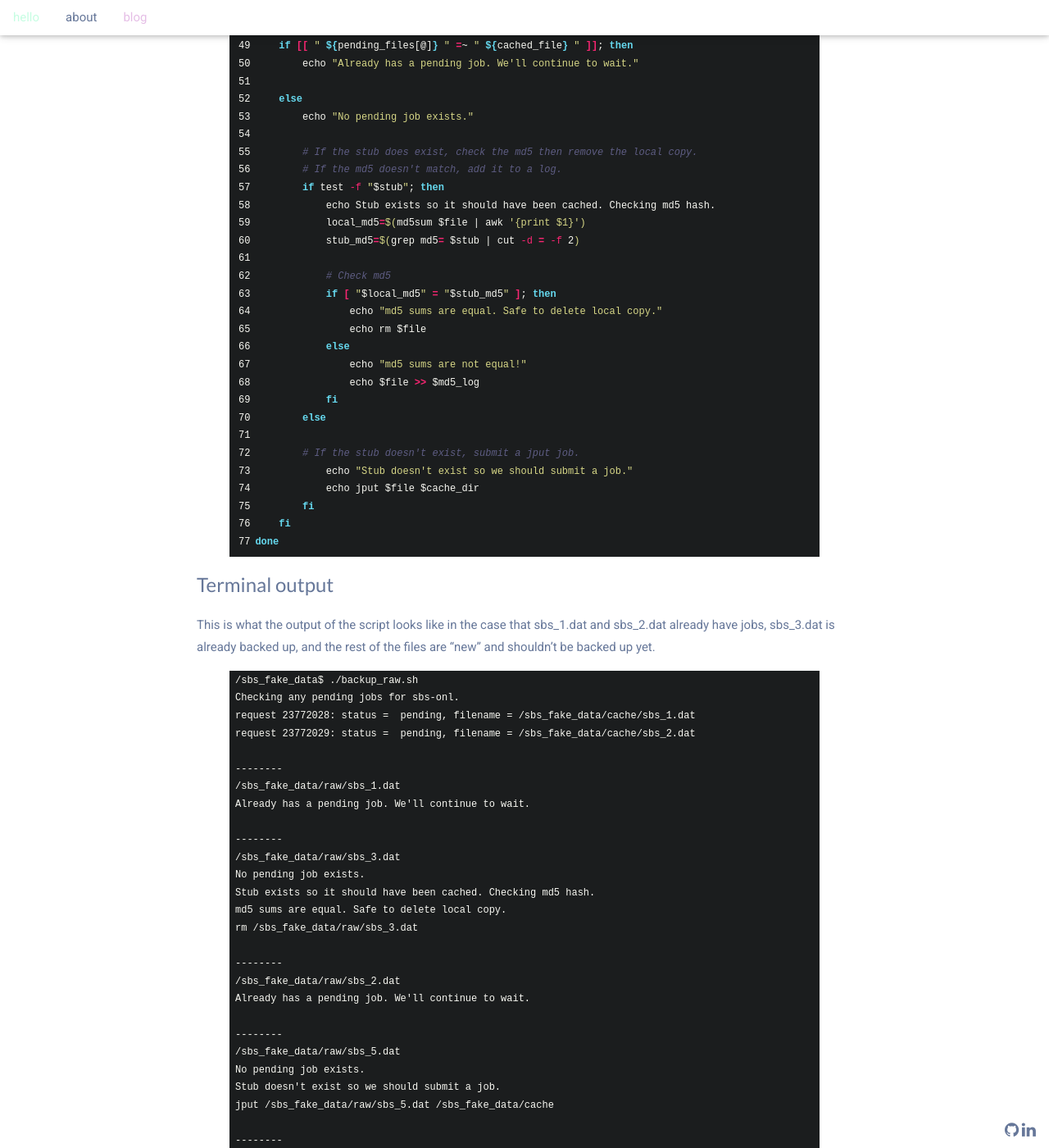
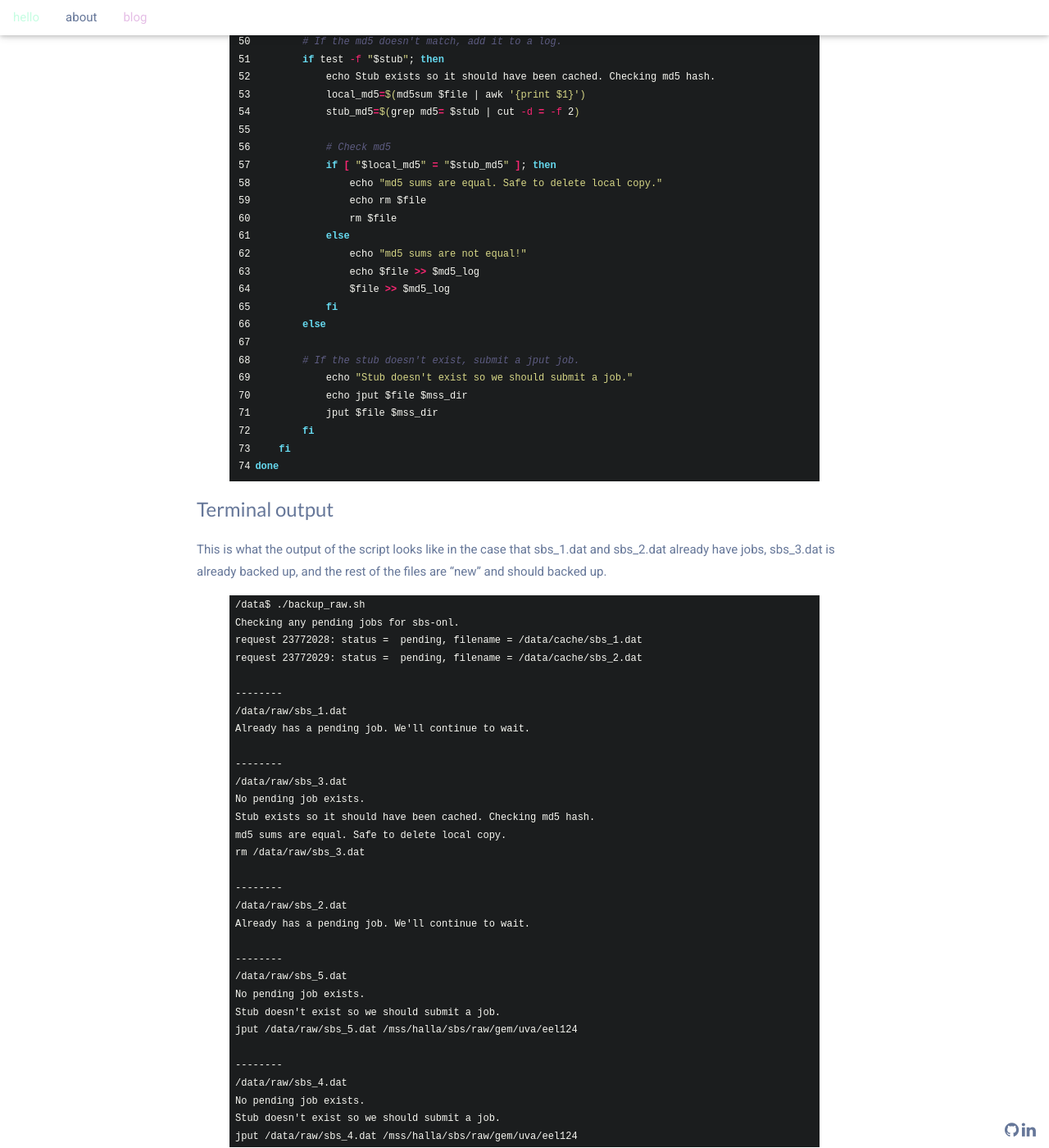
Before and after one commit to johnmatter/johnmatter.github.io, a Jekyll site: the page built from _posts/2020-02-18-scheduling-tape-backups.md, in a window 1280 px wide and 1400 px high, scrolled down 3302 px. Shown: the whole window at 82% size. Built offline with Jekyll 4.4.1, drawn with Linux system fonts in a browser that asks for light colours; some of the changed text lies outside the part shown.

Commit message:
Fix typos in last post

```diff
--- a/_posts/2020-02-18-scheduling-tape-backups.md
+++ b/_posts/2020-02-18-scheduling-tape-backups.md
@@ -85,28 +85,23 @@ done
 {% endhighlight %}
 
 {% highlight plain %}
-/sbs_fake_data$ cat mss/sbs_3.dat
+/data$ cat mss/sbs_3.dat
 md5=7fed7d98e455e491e4473cfe14271a47
-sourcePath=/sbs_fake_data/raw/sbs_3.dat
+sourcePath=/data/raw/sbs_3.dat
 {% endhighlight %}
 
 We only want to back up "old" data that isn't being used or written, so I modified 5 of the "raw" files to have modification times from a month ago.
 
 ## The script
 Here's the first version of the script.
-I've commented out all the commands that need to run on ifarm and replaced them with dummy text output.
 
 {% highlight bash linenos %}
 #!/usr/bin/env bash
 
 # Where do the raw data live?
-# raw_dir=/data/raw
-# mss_dir=/cache/halla/sbs/raw/gem/uva
-# cache_dir=/mss/halla/sbs/raw/gem/uva
-
-raw_dir=/sbs_fake_data/raw
-mss_dir=/sbs_fake_data/mss
-cache_dir=/sbs_fake_data/cache
+raw_dir=/data/raw
+mss_dir=/mss/halla/sbs/raw/gem/uva/eel124
+cache_dir=/cache/halla/sbs/raw/gem/uva/eel124
 
 username=sbs-onl
 
@@ -122,12 +117,10 @@ pending_files=()
 jcache_requests=$(cat request_get_multiple_pending | grep request: | cut -d : -f 2)
 
 for request_id in ${jcache_requests}; do
-    # status=$(jcache status $request_id | grep status: | cut -d -: -f 2)
-    status=$(cat request_${request_id}_pending | grep status: | cut -d : -f 2)
+    status=$(jcache status $request_id | grep status: | cut -d -: -f 2)
 
     # Add filename ('/cache/halla/sbs/etc/etc') to list of pending files
-    # filename=$(jcache status $request_id | grep /cache/ | awk -F'->' '{print $1}')
-    filename=$(cat request_${request_id}_pending | grep /cache/ | awk -F'->' '{print $1}')
+    filename=$(jcache status $request_id | grep /cache/ | awk -F'->' '{print $1}')
     pending_files+=( $filename )
 
     echo "request $request_id: status = $status, filename = $filename"
@@ -162,15 +155,18 @@ for file in ${files}; do
             if [ "$local_md5" = "$stub_md5" ]; then
                 echo "md5 sums are equal. Safe to delete local copy."
                 echo rm $file
+                rm $file
             else
                 echo "md5 sums are not equal!"
                 echo $file >> $md5_log
+                $file >> $md5_log
             fi
         else
 
         # If the stub doesn't exist, submit a jput job.
             echo "Stub doesn't exist so we should submit a job."
-            echo jput $file $cache_dir
+            echo jput $file $mss_dir
+            jput $file $mss_dir
         fi
     fi
 done
@@ -178,40 +174,40 @@ done
 
 ### Terminal output
 
-This is what the output of the script looks like in the case that sbs_1.dat and sbs_2.dat already have jobs, sbs_3.dat is already backed up, and the rest of the files are "new" and shouldn't be backed up yet.
+This is what the output of the script looks like in the case that sbs_1.dat and sbs_2.dat already have jobs, sbs_3.dat is already backed up, and the rest of the files are "new" and should backed up.
 
 {% highlight plain %}
-/sbs_fake_data$ ./backup_raw.sh
+/data$ ./backup_raw.sh
 Checking any pending jobs for sbs-onl.
-request 23772028: status =  pending, filename = /sbs_fake_data/cache/sbs_1.dat
-request 23772029: status =  pending, filename = /sbs_fake_data/cache/sbs_2.dat
+request 23772028: status =  pending, filename = /data/cache/sbs_1.dat
+request 23772029: status =  pending, filename = /data/cache/sbs_2.dat
 
 --------
-/sbs_fake_data/raw/sbs_1.dat
+/data/raw/sbs_1.dat
 Already has a pending job. We'll continue to wait.
 
 --------
-/sbs_fake_data/raw/sbs_3.dat
+/data/raw/sbs_3.dat
 No pending job exists.
 Stub exists so it should have been cached. Checking md5 hash.
 md5 sums are equal. Safe to delete local copy.
-rm /sbs_fake_data/raw/sbs_3.dat
+rm /data/raw/sbs_3.dat
 
 --------
-/sbs_fake_data/raw/sbs_2.dat
+/data/raw/sbs_2.dat
 Already has a pending job. We'll continue to wait.
 
 --------
-/sbs_fake_data/raw/sbs_5.dat
+/data/raw/sbs_5.dat
 No pending job exists.
 Stub doesn't exist so we should submit a job.
-jput /sbs_fake_data/raw/sbs_5.dat /sbs_fake_data/cache
+jput /data/raw/sbs_5.dat /mss/halla/sbs/raw/gem/uva/eel124
 
 --------
-/sbs_fake_data/raw/sbs_4.dat
+/data/raw/sbs_4.dat
 No pending job exists.
 Stub doesn't exist so we should submit a job.
-jput /sbs_fake_data/raw/sbs_4.dat /sbs_fake_data/cache
+jput /data/raw/sbs_4.dat /mss/halla/sbs/raw/gem/uva/eel124
 {% endhighlight %}
 
 ## Useful links
```
